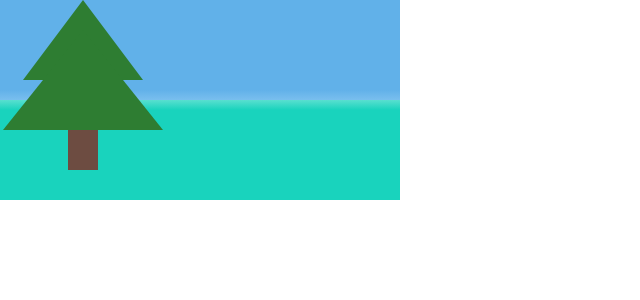
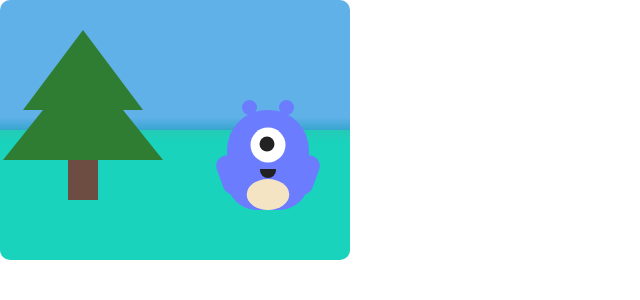
Before and after one commit to AlineRJO/tamagotchi_project, an Angular app: page / in a window 1280 px wide. Shown: the top 300 px of the page, without its empty margins (0-640 px from the left). Built offline with nearby package versions, Linux system fonts and the light colour scheme.

Commit message:
chore(pet-display): create component

```diff
--- a/src/app/components/main-page/main-page.html
+++ b/src/app/components/main-page/main-page.html
@@ -1,7 +1,8 @@
-<div class="pet-container ">
-    <div class="arvore">
-        <div class="folha f1"></div>
-        <div class="folha f2"></div>
-        <div class="tronco"></div>
+<div class="ambience-container">
+    <div class="tree">
+        <div class="tree_leaf f1"></div>
+        <div class="tree_leaf f2"></div>
+        <div class="tree_trunk"></div>
     </div>
+    <app-pet-display></app-pet-display>
 </div>
--- a/src/app/components/main-page/main-page.scss
+++ b/src/app/components/main-page/main-page.scss
@@ -1,24 +1,23 @@
 
-.pet-container {
-  background: linear-gradient(
-    180deg,
-    rgb(97, 177, 233) 45%,
-    rgb(50 156 229 / 65%) 50%,
-    rgb(25 211 189 / 72%) 50%,
-    rgb(25, 211, 189) 55%);
+.ambience-container {
+  background: linear-gradient(180deg, rgb(97, 177, 233) 45%, rgba(50, 156, 229, 0.65) 50%, rgba(25, 211, 189, 0.72) 50%, rgb(25, 211, 189) 55%);
     max-width: 400px;
-  height: 200px;
+    position: relative;
+    width: 350px;
+    height: 260px;
+    background-color: #3fb8a5;
+    border-radius: 10px;
+    display: flex;
+    justify-content: space-between;
+    align-items: flex-end;
 }
 
-
-.arvore {
+.tree {
   position: relative;
   width: 165px;
   height: 170px;
-}
-
-/* Folhas (triângulos) */
-.folha {
+  bottom: 60px;
+  &_leaf {
     position: absolute;
     left: 50%;
     transform: translateX(-50%);
@@ -29,21 +28,20 @@
     border-bottom: 120px solid #2e7d32;
   }
 
-.folha.f2 {
+  .f2 {
     bottom: 40px;
     border-left-width: 80px;
     border-right-width: 80px;
     border-bottom-width: 100px;
   }
 
-.folha.f1 {
+  .f1 {
     border-left-width: 60px;
     border-right-width: 60px;
     border-bottom-width: 80px;
   }
 
-/* Tronco */
-.tronco {
+  &_trunk {
     margin: 0 auto;
     width: 30px;
     height: 40px;
@@ -51,3 +49,4 @@
     position: relative;
     top: 130px;
   }
+}
--- a/src/app/components/main-page/main-page.ts
+++ b/src/app/components/main-page/main-page.ts
@@ -1,4 +1,5 @@
 import { Component } from '@angular/core';
+import { PetDisplay } from '../pet/pet-display/pet-display';
 
 
 @Component({
@@ -6,9 +7,9 @@ import { Component } from '@angular/core';
   standalone: true,
   templateUrl: './main-page.html',
   styleUrl: './main-page.scss',
+  imports: [PetDisplay],
 })
 export class MainPage {
-  isAlive: boolean = false;
-  isAnimating: boolean = false;
+
 
 }
--- /dev/null
+++ b/src/app/components/pet/pet-display/pet-display.html
@@ -0,0 +1,11 @@
+<div class="monster small">
+    <div class="monster_ear left"></div>
+    <div class="monster_ear right"></div>
+
+    <div class="monster_eye"></div>
+    <div class="monster_mouth"></div>
+    <div class="monster_belly"></div>
+
+    <div class="monster_arm left"></div>
+    <div class="monster_arm right"></div>
+</div>
--- /dev/null
+++ b/src/app/components/pet/pet-display/pet-display.scss
@@ -0,0 +1,92 @@
+.monster {
+    position: relative;
+    width: 164px;
+    height: 200px;
+    background: #6b7cff;
+    border-radius: 80px 80px 60px 60px;
+
+    &_eye {
+        position: absolute;
+        top: 35px;
+        left: 50%;
+        transform: translateX(-50%);
+        width: 70px;
+        height: 70px;
+        background: white;
+        border-radius: 50%;
+    }
+
+    &_eye::before {
+        content: "";
+        position: absolute;
+        top: 18px;
+        left: 18px;
+        width: 30px;
+        height: 30px;
+        background: #222;
+        border-radius: 50%;
+    }
+
+    &_mouth {
+    position: relative;
+    bottom: -118px;
+    left: 50%;
+    transform: translateX(-50%);
+    width: 32px;
+    height: 18px;
+    z-index: 10;
+    background: #222;
+    border-radius: 0 0 30px 30px;
+    }
+
+    &_belly {
+        position: absolute;
+        bottom: 0px;
+        left: 50%;
+        transform: translateX(-50%);
+        width: 85px;
+        height: 62px;
+        background: #f5e4c3;
+        border-radius: 50%;
+    }
+
+    &_arm {
+        position: absolute;
+        top: 90px;
+        width: 40px;
+        height: 80px;
+        background: #6b7cff;
+        border-radius: 20px;
+
+        &.left {
+            left: -15px;
+            transform: rotate(-20deg);
+        }
+
+        &.right {
+            right: -15px;
+            transform: rotate(20deg);
+        }
+    }
+}
+
+.small {
+  transform: scale(0.5);
+}
+
+.monster_ear {
+    position: absolute;
+    top: -20px;
+    width: 30px;
+    height: 30px;
+    background: #6b7cff;
+    border-radius: 50%;
+
+    &.left {
+        left: 30px;
+    }
+
+    &.right {
+        right: 30px;
+    }
+}
--- /dev/null
+++ b/src/app/components/pet/pet-display/pet-display.ts
@@ -0,0 +1,12 @@
+import { Component } from '@angular/core';
+
+@Component({
+  selector: 'app-pet-display',
+  standalone: true,
+  imports: [],
+  templateUrl: './pet-display.html',
+  styleUrl: './pet-display.scss',
+})
+export class PetDisplay {
+
+}
```
Also changed, not shown: 1 other file (tests, documents, lock files or other folders). Lines whose indentation alone changed are shown as unchanged.
